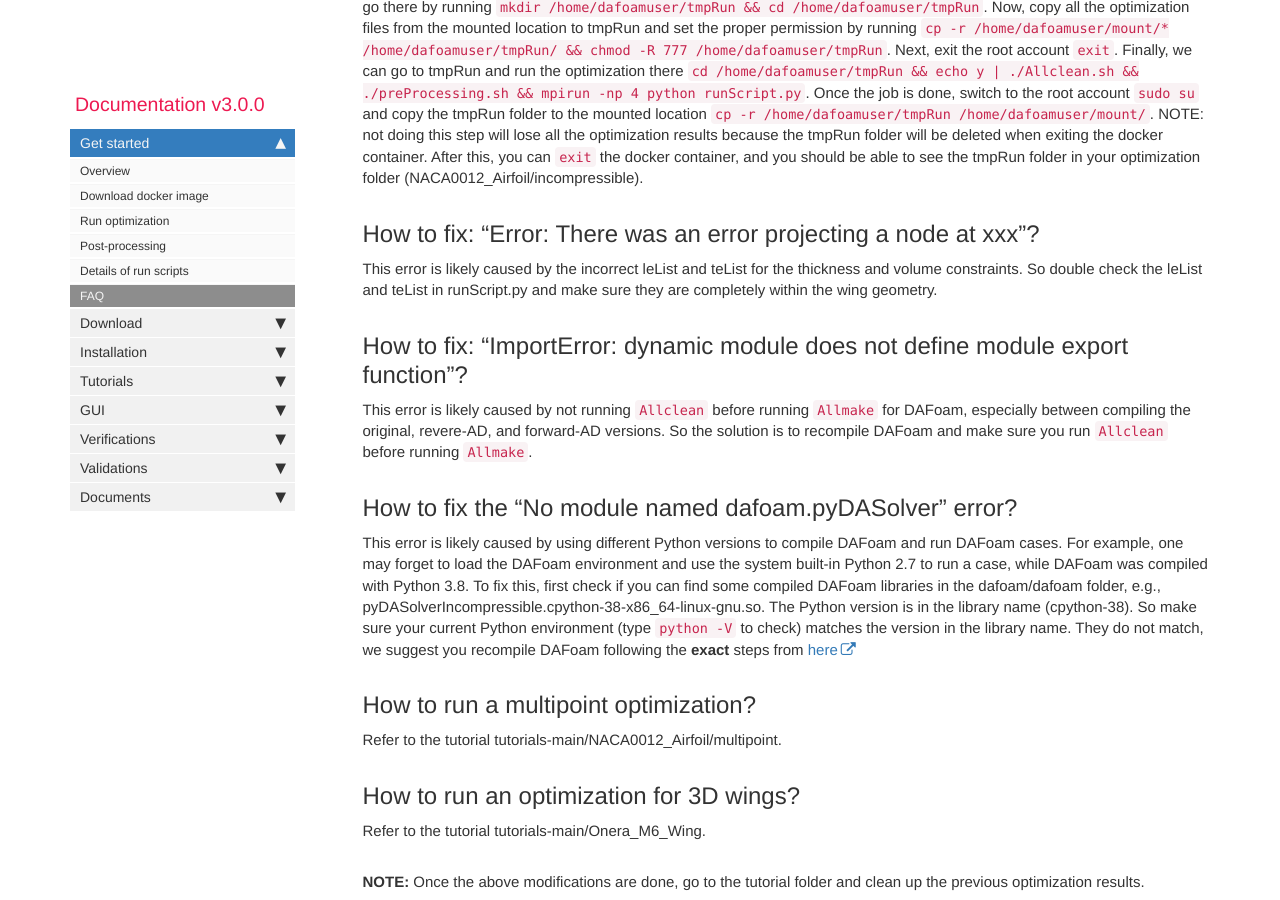
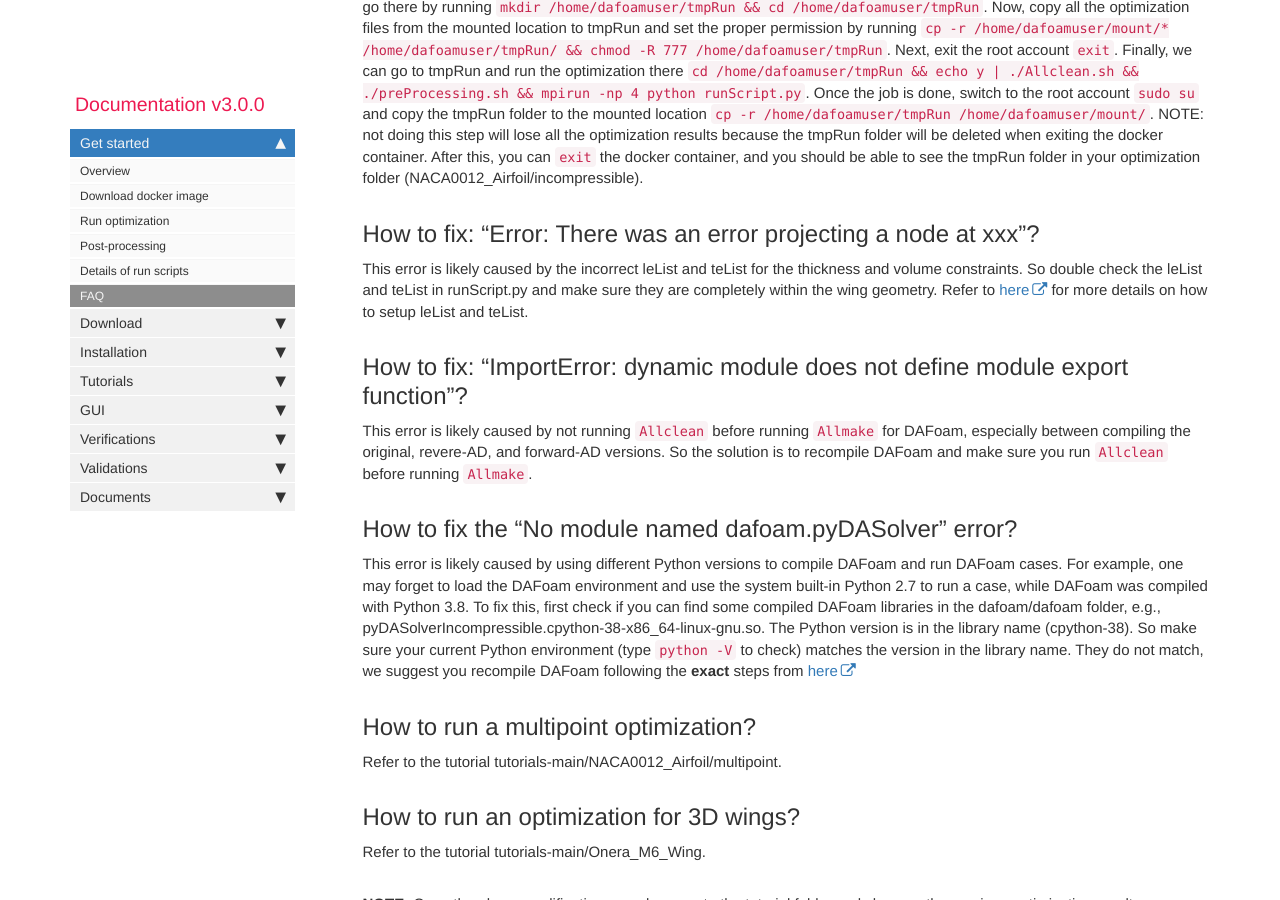
Before and after one commit to DAFoam/DAFoam.github.io, a Jekyll site: the page built from pages/mydoc/mydoc_get_started_faq.md, in a window 1280 px wide and 900 px high, scrolled down 5185 px. Built offline with Jekyll 4.4.1, drawn with Linux system fonts in a browser that asks for light colours; comment, search, counter and statistics services are not loaded.

Commit message:
content update

```diff
--- a/pages/mydoc/mydoc_get_started_faq.md
+++ b/pages/mydoc/mydoc_get_started_faq.md
@@ -139,7 +139,7 @@ If your OS system has more than one user, and you are not the first user and do
 
 ## How to fix: "Error: There was an error projecting a node at xxx"?
 
-This error is likely caused by the incorrect leList and teList for the thickness and volume constraints. So double check the leList and teList in runScript.py and make sure they are completely within the wing geometry.
+This error is likely caused by the incorrect leList and teList for the thickness and volume constraints. So double check the leList and teList in runScript.py and make sure they are completely within the wing geometry. Refer to [here](https://dafoam.github.io/mydoc_get_started_runscript.html#runscriptpy) for more details on how to setup leList and teList.
 
 ## How to fix: "ImportError: dynamic module does not define module export function"?
 
```
